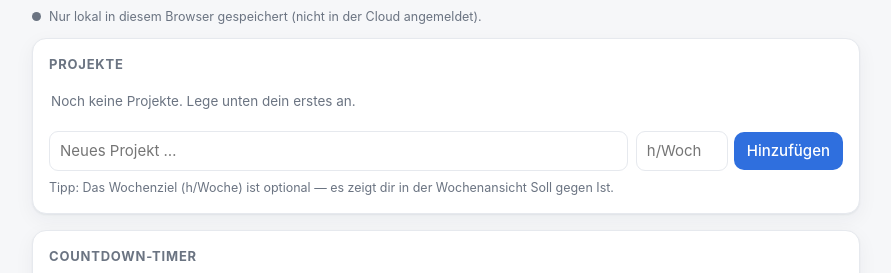
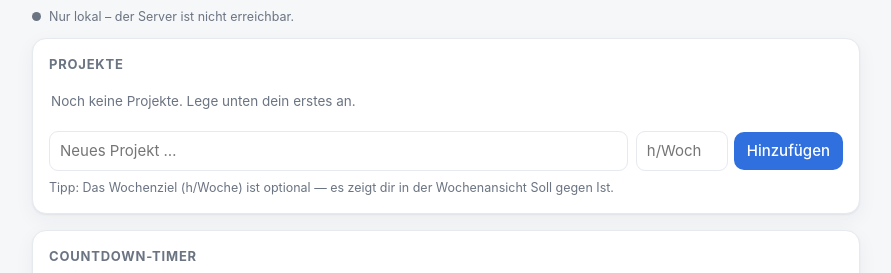
Before and after one commit to CognitexAccount/productivityapp, a plain HTML site: page index.html in a window 1280 px wide. Shown: the part 70-343 px from the top of the page, without its empty margins (194-1085 px from the left). Drawn offline with Linux system fonts and the light colour scheme; no server answers.

Commit message:
Statusanzeige kontextgenau statt irrefuehrend
"Nur lokal (nicht angemeldet)" war auf Vercel falsch. Jetzt unterschieden:
als Datei geoeffnet / Server ohne verbundene Datenbank (Hinweis /api/status)
/ Server nicht erreichbar / claude.ai-Ansicht ohne Cloud-DB.

Co-Authored-By: Claude Opus 4.8 <noreply@anthropic.com>
Claude-Session: https://claude.ai/code/session_011rFKtuPydGPBcYmmac3phH

```diff
--- a/index.html
+++ b/index.html
@@ -288,7 +288,10 @@
     if(!dot||!txt)return;
     var map={
       checking:["var(--muted)","Speicher wird geprüft …"],
-      local:["var(--muted)","Nur lokal in diesem Browser gespeichert (nicht in der Cloud angemeldet)."],
+      local:["var(--muted)","Nur lokal gespeichert – Cloud-Datenbank in dieser Ansicht nicht verfügbar."],
+      local_file:["var(--muted)","Nur lokal – die Seite wurde als Datei geöffnet (kein Server-Sync)."],
+      local_nodb:["var(--warn)","Nur lokal – am Server ist noch keine Datenbank verbunden. Prüfen unter /api/status"],
+      local_unreachable:["var(--muted)","Nur lokal – der Server ist nicht erreichbar."],
       connecting:["var(--warn)","Verbinde mit Cloud …"],
       cloud:["var(--good)","☁ Cloud-Sync aktiv – deine Daten sind geräteübergreifend gespeichert."],
       cloud_slow:["var(--warn)","Cloud antwortet gerade nicht – angezeigte Daten evtl. nicht aktuell."],
@@ -364,13 +367,13 @@
     },5000);
   }
   async function initBackend(){
-    if(!/^https?:$/.test(location.protocol)){cloudState="local";updateCloudStatus();return;}
+    if(!/^https?:$/.test(location.protocol)){cloudState="local_file";updateCloudStatus();return;}
     cloudState="connecting";updateCloudStatus();
     try{
       var r=await fetch("/api/data",{cache:"no-store"});
       if(!r.ok)throw 0;
       var j=await r.json();
-      if(!j||!j.configured){backend=false;cloudState="local";updateCloudStatus();return;}
+      if(!j||!j.configured){backend=false;cloudState="local_nodb";updateCloudStatus();return;}
       backend=true;
       var remote=j.data||{projects:[],entries:[],updatedAt:0};
       var hasRemote=(remote.projects&&remote.projects.length)||(remote.entries&&remote.entries.length);
@@ -380,7 +383,7 @@
       else lastKnownUpdatedAt=remote.updatedAt||0;
       cloudState="cloud";updateCloudStatus();
       startBackendPoll();
-    }catch(e){backend=false;cloudState="local";updateCloudStatus();}
+    }catch(e){backend=false;cloudState="local_unreachable";updateCloudStatus();}
   }
 
   function uid(){return Date.now().toString(36)+Math.random().toString(36).slice(2,7);}
```
